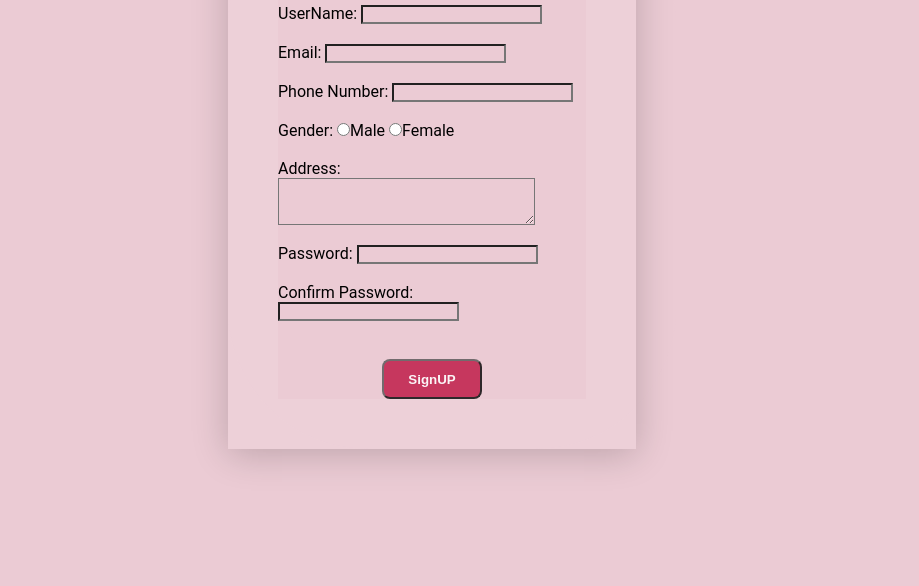
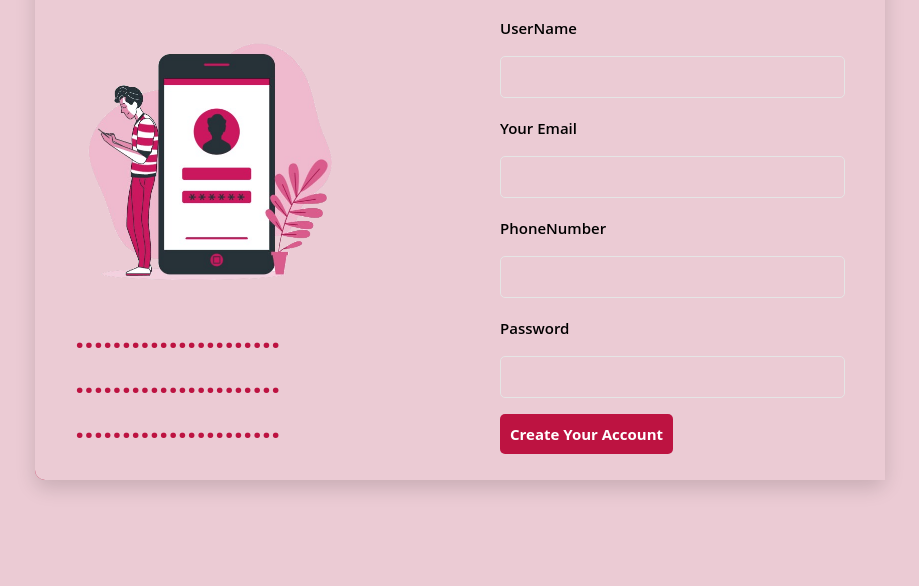
Before and after one commit to pavi06/grocery, a website: page gshop/html/regPage.html in a window 1280 px wide. Shown: the part 214-800 px from the top of the page, without its empty margins (180-1099 px from the left). Drawn offline with nearby package versions, Linux system fonts and the light colour scheme; files that its build step writes are made by us from their sources.

Commit message:
registration edited

```diff
--- a/gshop/connection.js
+++ b/gshop/connection.js
@@ -15,3 +15,5 @@ pool.query(`select * from products`, (err,result,fields)=>{
     }
     return console.log(result);
 })
+
+module.exports = pool;
--- a/gshop/html/regPage.html
+++ b/gshop/html/regPage.html
@@ -1,55 +1,51 @@
+<!DOCTYPE html>
 <html>
 <head>
-	<title>RegisterPage</title>
-	<link href="https://fonts.googleapis.com/css2?family=Baloo+2:wght@700&display=swap" rel="stylesheet">
-	<link href="styles/regcss.css" rel="stylesheet">
+	<meta charset="utf-8">
+	<title>SignUp Page</title>
+	<!-- Mobile Specific Metas -->
+	<meta name="viewport" content="width=device-width, initial-scale=1, maximum-scale=1">
+	<!-- Font-->
+	<link rel="stylesheet" type="text/css" href="fonts/line-awesome/css/line-awesome.min.css">
+	<!-- Main Style Css -->
+    <link rel="stylesheet" href="../styles/regcss.css"/>
 </head>
-<body>
-	<div class="banner-text">
-		<div class="div1">
-            <div class="form">
-                <h1>WELCOME..</h1>
-            <form   name="myForm"  method="post">
-                <label>UserName: </label>
-                <input type="text" id="name" name="UserName"><br><br>
+<body class="form-v4">
+	<div class="page-content">
+		<div class="form-v4-content">
+			<div class="form-left">
+				<h2>WELCOME TO OUR WEBSITE</h2>
+				<div class="img">
+					<img src="../images/reg.png">
+				</div>
+				<div class="dot">
+					<h3>......................<br>......................<br>......................<br></h3>
+				</div>
 
-                <label>Email: </label>
-                <input type="email" name="email"><br><br>
-
-                <label>Phone Number: </label>
-                <input type="tel" name="phno"><br><br>
-
-                <label>Gender: </label>
-                <input type="radio" name="gender" value="male">Male
-                <input type="radio" name="gender" value="female">Female<br><br>
-
-                <label>Address: </label>
-                <textarea name="address" rows="3" cols="30"></textarea><br><br>
-
-                <label>Password: </label>
-                <input type="text" name="password"><br><br>
-
-                <label>Confirm Password: </label>
-                <input type="text" name="cpassword"><br><br><br>
-
-                <center><button type="submit" form="form1" value="submit" onclick=" return validateForm()">&nbspSignUP&nbsp</button></center>
-
-            </form>
-            </div>
-        </div>
-        <div class="regimage">
-            <img src="images/simage.png">
-        </div>
+			</div>
+			<form class="form-detail" action="#" method="post" id="myform">
+				<h2>CREATE YOUR FREE ACCOUNT</h2>
+				<div class="form-row">
+					<label for="first_name">UserName</label>
+					<input type="text" name="first_name" id="first_name" class="input-text">
+				</div>
+				<div class="form-row">
+					<label for="your_email">Your Email</label>
+					<input type="text" name="your_email" id="your_email" class="input-text" required pattern="[^@]+@[^@]+.[a-zA-Z]{2,6}">
+				</div>
+                <div class="form-row">
+					<label for="phnumber">PhoneNumber</label>
+					<input type="tel" name="phnumber" id="phnumber" class="input-text" required>
+				</div>
+				<div class="form-row">
+					<label for="password">Password</label>
+					<input type="password" name="password" id="password" class="input-text" required>
+				</div>
+				<div class="form-row-last">
+					<input type="submit" name="register" class="register" value="Create Your Account">
+				</div>
+			</form>
+		</div>
 	</div>
-	<!-- <div class="animation-area">
-		<ul class="box-area">
-			<li></li>
-			<li></li>
-			<li></li>
-			<li></li>
-			<li></li>
-			<li></li>
-		</ul>
-	</div> -->
 </body>
 </html>
--- a/gshop/styles/regcss.css
+++ b/gshop/styles/regcss.css
@@ -2,155 +2,285 @@
 	margin: 0;
 	padding: 0;
     background: #EBCBD4;text-decoration: none;
+	margin-top: 10px;
 }
-body {
-	font-family: 'Roboto', cursive;
+.page-content {
+	width: 80%;
+	height: 80%;
+	margin:  auto auto;
+	display: flex;
+	display: -webkit-flex;
+	justify-content: center;
+	-o-justify-content: center;
+	-ms-justify-content: center;
+	-moz-justify-content: center;
+	-webkit-justify-content: center;
+	align-items: center;
+	-o-align-items: center;
+	-ms-align-items: center;
+	-moz-align-items: center;
+	-webkit-align-items: center;
 }
-.banner-text {
+.form-v4-content  {
+	background-color: #BD1341;
+	width: 850px;
+	border-radius: 10px;
+	-o-border-radius: 10px;
+	-ms-border-radius: 10px;
+	-moz-border-radius: 10px;
+	-webkit-border-radius: 10px;
+	box-shadow: 0px 8px 20px 0px rgba(0, 0, 0, 0.15);
+	-o-box-shadow: 0px 8px 20px 0px rgba(0, 0, 0, 0.15);
+	-ms-box-shadow: 0px 8px 20px 0px rgba(0, 0, 0, 0.15);
+	-moz-box-shadow: 0px 8px 20px 0px rgba(0, 0, 0, 0.15);
+	-webkit-box-shadow: 0px 8px 20px 0px rgba(0, 0, 0, 0.15);
+	margin: 50px;
+	position: relative;
+	display: flex;
+	display: -webkit-flex;
+	font-family: 'Open Sans', sans-serif;
+}
+.form-v4-content h2 {
+	font-weight: 700;
+	font-size: 30px;
+	color: #BD1341;
+	padding: 6px 0 0;
+	margin-bottom: 34px;
+}
+.form-v4-content .form-left {
+	background-color: #EBCBD4;
+	border-top-left-radius: 10px;
+	border-bottom-left-radius: 10px;
+	padding: 20px 40px;
+	position: relative;
 	width: 100%;
-	position: absolute;
-	z-index: 1;
-	display: inline-flex;
-	justify-content: center;
+	color: #fff;
 }
 
-.banner-text .regimage{
-	margin-top:150px ;
-	margin-left: 50px;
+.form-left img{
+width: 80%;
+height: 80%;
 }
 
-.div1{
-    width: 35%;
-    height: 70%;
-    justify-content: center;
-	margin-top: 100px;
-	margin-left: 50px;
-    border-radius: 140px;
-}
-.div1 h1{
-	padding-bottom: 30px;
+.form-left .dot{
+float: left;
+color: #BD1341;
+font-size: 28px;
 }
 
-.div1 .form{
-    padding: 50px;
-	align-items: center;
-    justify-content: center;
-	margin-right: 40px;
-	background: rgba(255,255,255,0.1);
-	box-shadow: 0px 5px 35px rgba(0,0,0,0.2);
+.form-v4-content .form-left p {
+	font-size: 15px;
+	font-weight: 300;
+	line-height: 1.5;
+}
+.form-v4-content .form-left span {
+	font-weight: 700;
+}
+.form-v4-content .form-left .text-2 {
+	margin: 20px 0 25px;
+}
+.form-v4-content .form-left .account {
+	background: #fff;
+	border-top-left-radius: 5px;
+	border-bottom-right-radius: 5px;
+	width: 180px;
+	border: none;
+	margin: 15px 0 50px 0px;
+	cursor: pointer;
+	color: #333;
+	font-weight: 700;
+	font-size: 15px;
+	font-family: 'Open Sans', sans-serif;
+	appearance: unset;
+    -moz-appearance: unset;
+    -webkit-appearance: unset;
+    -o-appearance: unset;
+    -ms-appearance: unset;
+    outline: none;
+    -moz-outline: none;
+    -webkit-outline: none;
+    -o-outline: none;
+    -ms-outline: none;
+}
+.form-v4-content .form-left .account:hover {
+	background: #e5e5e5;
 }
 
-button{
+.form-v4-content .form-detail {
+    padding: 20px 40px;
+	position: relative;
+	width: 100%;
+}
+.form-v4-content .form-detail h2 {
+	color: #BD1341;
+}
+.form-v4-content .form-detail .form-row {
+	width: 100%;
+	position: relative;
+}
+.form-v4-content .form-detail label {
+	font-weight: 600;
+	font-size: 15px;
+	color: black;
+	display: block;
+	margin-bottom: 8px;
+}
+.form-v4-content .form-detail .form-row label#valid {
+    position: absolute;
+    right: 20px;
+    top: 50%;
+    transform: translateY(-50%);
+    -o-transform: translateY(-50%);
+    -moz-transform: translateY(-50%);
+    -ms-transform: translateY(-50%);
+    -webkit-transform: translateY(-50%);
+    width: 14px;
+    height: 14px;
+    border-radius: 50%;
+    -o-border-radius: 50%;
+    -ms-border-radius: 50%;
+    -moz-border-radius: 50%;
+    -webkit-border-radius: 50%;
     background: #BD1341;
-    border-radius: 8px;
-    width: 100px;
-	color: #ffff;
-	opacity: 0.8;
-    font-weight: bold;
-    height: 40px;
+}
+.form-v4-content .form-detail .form-row label#valid::after {
+	content: "";
+    position: absolute;
+    left: 5px;
+    top: 1px;
+    width: 3px;
+    height: 8px;
+    border: 1px solid #fff;
+    border-width: 0 2px 2px 0;
+    -webkit-transform: rotate(45deg);
+    -ms-transform: rotate(45deg);
+    -o-transform: rotate(45deg);
+    -moz-transform: rotate(45deg);
+    transform: rotate(45deg);
+}
+.form-v4-content .form-detail .form-row label.error {
+	padding-left: 0;
+	margin-left: 0;
+    display: block;
+    position: absolute;
+    bottom: -5px;
+    width: 100%;
+    background: none;
+    color: red;
+}
+.form-v4-content .form-detail .form-row label.error::after {
+    content: "\f343";
+    font-family: "LineAwesome";
+    position: absolute;
+    transform: translate(-50%, -50%);
+    -webkit-transform: translate(-50%, -50%);
+    -ms-transform: translate(-50%, -50%);
+    -o-transform: translate(-50%, -50%);
+    -moz-transform: translate(-50%, -50%);
+    right: 10px;
+    top: -31px;
+    color: red;
+    font-size: 18px;
+    font-weight: 900;
+}
+.form-v4-content .form-detail .input-text {
+	margin-bottom: 10px;
+}
+.form-v4-content .form-detail input {
+	width: 100%;
+    padding: 10px;
+    border: 1px solid #e5e5e5;
+    border-radius: 5px;
+    appearance: unset;
+    -moz-appearance: unset;
+    -webkit-appearance: unset;
+    -o-appearance: unset;
+    -ms-appearance: unset;
+    outline: none;
+    -moz-outline: none;
+    -webkit-outline: none;
+    -o-outline: none;
+    -ms-outline: none;
+    font-family: 'Open Sans', sans-serif;
+    font-size: 15px;
+    color: #333;
+    box-sizing: border-box;
+    -moz-box-sizing: border-box;
+    -webkit-box-sizing: border-box;
+    -o-box-sizing: border-box;
+    -ms-box-sizing: border-box;
+}
+.form-v4-content .form-detail .form-row input:focus {
+	border: 1px solid #BD1341;
 }
 
-button:hover{
-    letter-spacing: 3px;
-    width: 120px;
-    height: 50px;
-    font-weight: bold;
-    background: #A34C64;
+.form-v4-content .form-detail .register {
+	background: #BD1341;
+	border-top-left-radius: 5px;
+	border-bottom-right-radius: 5px;
+	margin-left: 10px;
+	align-items: center;
+	justify-content: center;
+	width: auto;
+	border: none;
+	margin: 6px 0 6px 0px;
+	cursor: pointer;
+	color: #fff;
+	font-weight: 700;
+	font-size: 15px;
+}
+.form-v4-content .form-detail .register:hover {
+	background: #BD1341;
+}
+.form-v4-content .form-detail .form-row-last{
+	padding: 0;
+	margin: 0;
 }
 
-/* .banner-text .div1{
-    width: 50%;
-    height: 80%;
-    z-index: 1;
-    border: 2px solid #BD1341;
-} */
-/* .banner-text ul {
-	height: 50px;
-	float: right;
+.form-v4-content .form-detail .or{
+	padding: 0;
+	align-items: center;
+	justify-content: center;
+	margin-top: 0;
+	font-size: 13px;
 }
-.banner-text ul li {
-	display: inline-block;
-	padding: 40px 15px;
-	text-transform: uppercase;
-	color: #fff;
-	font-size: 20px;
+
+.form-row-last img{
+	width: 28px;
+	height: 28px;
 }
-.banner-text ul li:hover {
-	cursor: pointer;
+
+/* Responsive */
+@media screen and (max-width: 991px) {
+	.form-v4-content {
+		margin: 180px 20px;
+		flex-direction:  column;
+		-o-flex-direction:  column;
+		-ms-flex-direction:  column;
+		-moz-flex-direction:  column;
+		-webkit-flex-direction:  column;
+	}
+	.form-v4-content .form-left {
+		width: auto;
+		border-top-right-radius: 10px;
+		border-bottom-left-radius: 0;
+	}
+	.form-v4-content .form-detail {
+		padding: 30px 20px 30px 20px;
+	    width: auto;
+	}
 }
-.banner-text h2 {
-	text-align: center;
-	color: #fff;
-	font-size: 50px;
-	margin-top: 20%;
-} */
-/* .animation-area {
-	width: 100%;
-	height: 100vh;
-}
-.box-area {
-	position: absolute;
-	top: 0;
-	left: 0;
-	width: 100%;
-	height: 100%;
-	overflow: hidden;
-}
-.box-area li {
-	position: absolute;
-	display: block;
-	list-style: none;
-	width: 25px;
-	height: 25px;
-	background:#A34C64;
-	animation: animate 20s linear infinite;
-	bottom: -150px;
-}
-.box-area li:nth-child(1) {
-	left: 86%;
-	width: 80px;
-	height: 80px;
-	animation-delay: 0s;
-}
-.box-area li:nth-child(2) {
-	left: 12%;
-	width: 30px;
-	height: 30px;
-	animation-delay: 1.5s;
-	animation-duration: 10s;
-}
-.box-area li:nth-child(3) {
-	left: 70%;
-	width: 100px;
-	height: 100px;
-	animation-delay: 5.5s;
-}
-.box-area li:nth-child(4) {
-	left: 42%;
-	width: 150px;
-	height: 150px;
-	animation-delay: 0s;
-	animation-duration: 15s;
-}
-.box-area li:nth-child(5) {
-	left: 65%;
-	width: 40px;
-	height: 40px;
-	animation-delay: 0s;
-}
-.box-area li:nth-child(6) {
-	left: 15%;
-	width: 110px;
-	height: 110px;
-	animation-delay: 3.5s;
-}
-@keyframes animate {
-	0% {
-		transform: translateY(0) rotate(0deg);
-		opacity: 1;
+/* @media screen and (max-width: 575px) {
+	.form-v4-content .form-detail .form-group {
+		flex-direction: column;
+		-o-flex-direction:  column;
+		-ms-flex-direction:  column;
+		-moz-flex-direction:  column;
+		-webkit-flex-direction:  column;
+		margin: 0;
 	}
-	100% {
-		transform: translateY(-800px) rotate(360deg);
-		opacity: 0;
+	.form-v4-content .form-detail .form-group .form-row.form-row-1 {
+		width: 100%;
+		padding:  0;
 	}
 } */
```
Also changed, not shown: gshop/html/loginpage.html (+43 -32 lines), gshop/images/forgot.png (deleted), gshop/images/login.png (added), gshop/images/reg.png (added), gshop/images/regbg.jpg (added), gshop/images/regimage.png (deleted), gshop/images/shop.png (deleted), gshop/images/simage.png (deleted).
